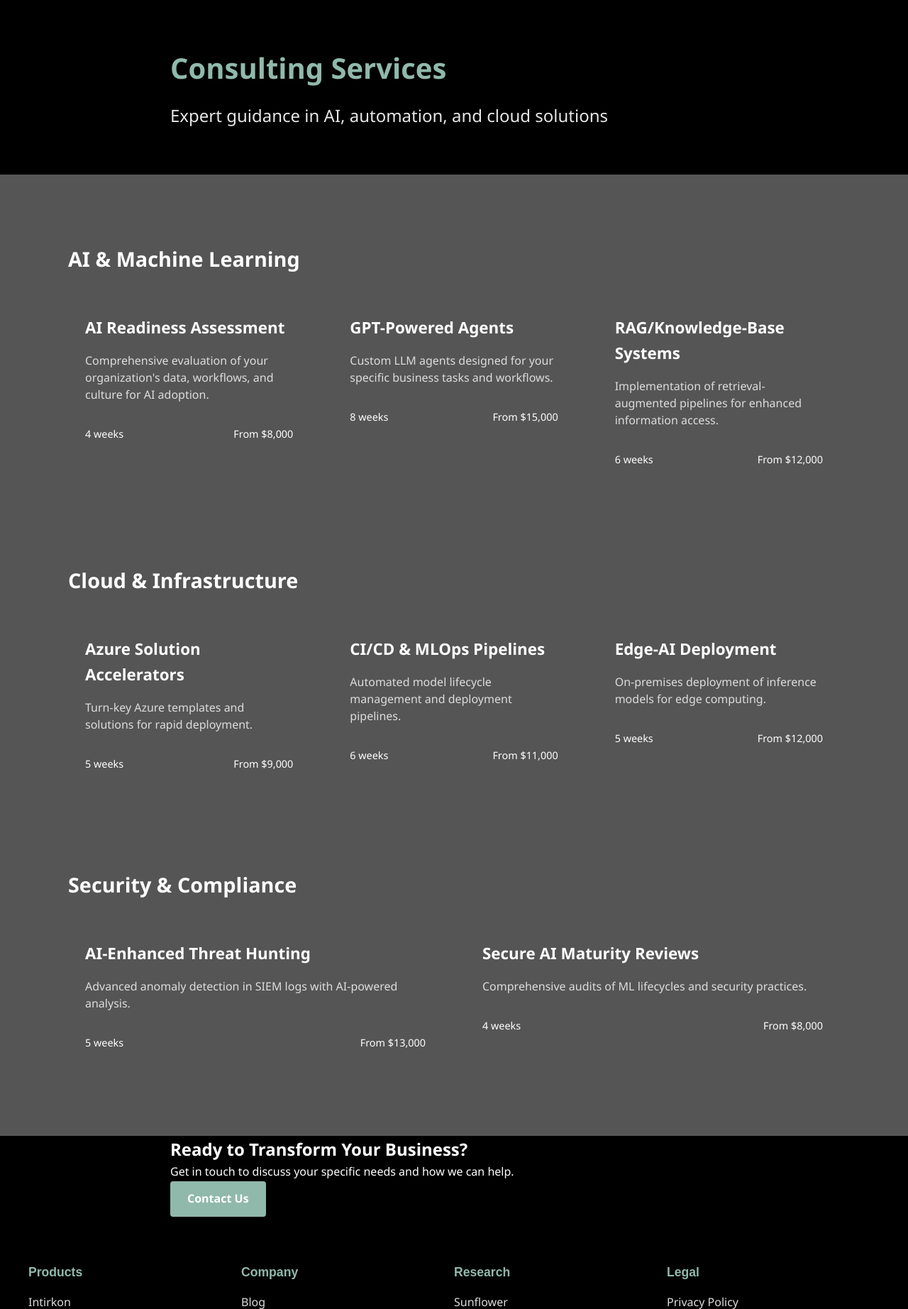
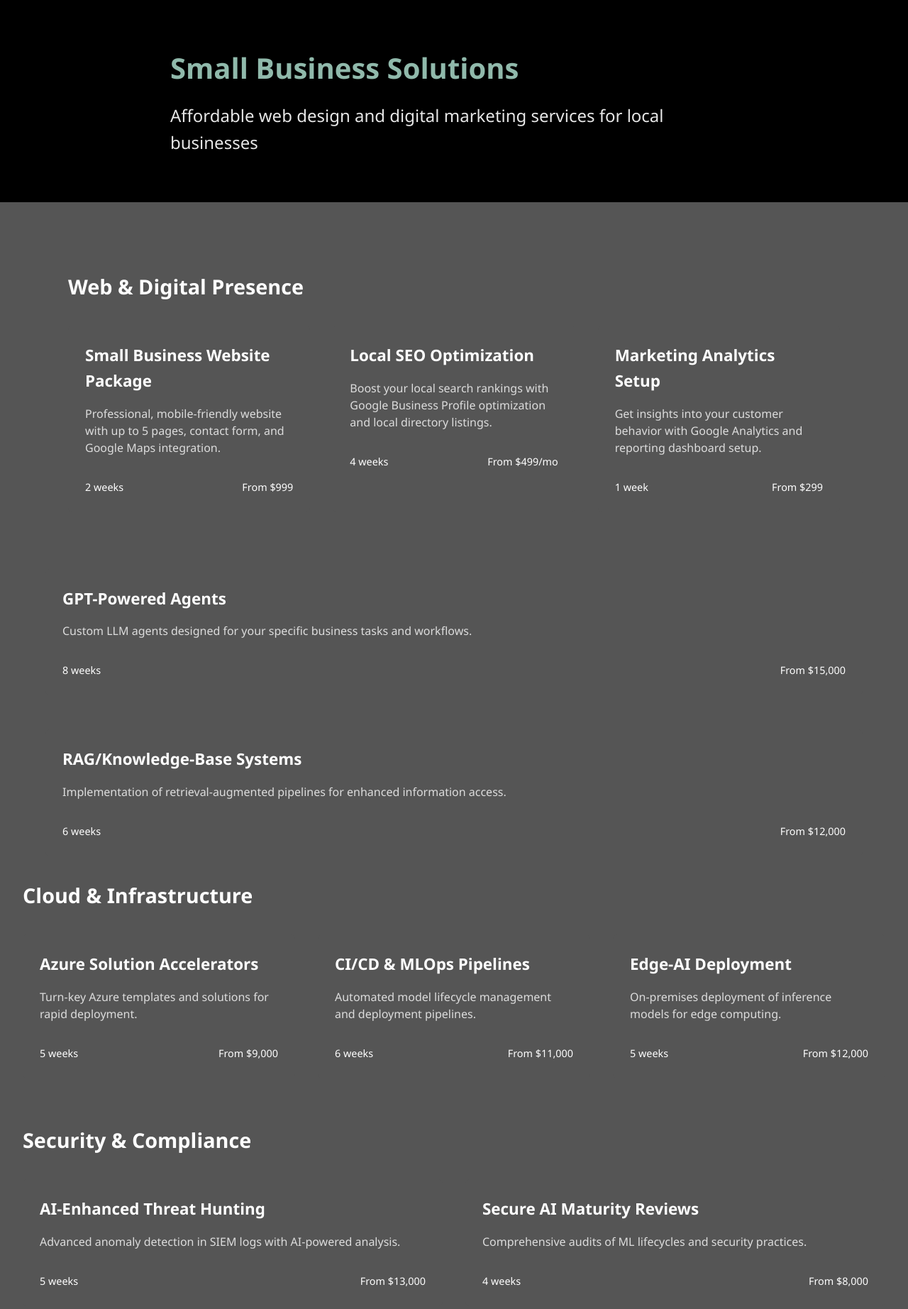
Before and after one commit to schoonercg/netrunsystems, a Flask app: page /consulting in a window 1280 px wide. Shown: the part 117-1962 px from the top of the page at 71% size. Run offline with Flask 3, Linux system fonts and the light colour scheme.

Commit message:
Assistant checkpoint: Update consulting page to focus on small business services
Assistant generated file changes:
- templates/consulting_services.html: Update services to focus on small business web solutions, Update page header for small business focus

---

User prompt:

Affordable small business websites, SEO optimization, and marketing analysis are very popular with our small retail and local businesses. please move those to the top. with approachable prices. do not mention AI.

Replit-Commit-Author: Assistant
Replit-Commit-Session-Id: 69c2221a-5203-4e90-a048-2a57da72fcf5

```diff
--- a/templates/consulting_services.html
+++ b/templates/consulting_services.html
@@ -6,8 +6,8 @@
 {% block content %}
 <section class="page-header">
     <div class="page-header-content">
-        <h1>Consulting Services</h1>
-        <p>Expert guidance in AI, automation, and cloud solutions</p>
+        <h1>Small Business Solutions</h1>
+        <p>Affordable web design and digital marketing services for local businesses</p>
     </div>
 </section>
 
@@ -15,16 +15,34 @@
     <div class="container">
         <div class="services-grid">
             <div class="service-category">
-                <h2>AI & Machine Learning</h2>
+                <h2>Web & Digital Presence</h2>
                 <div class="service-list">
                     <div class="service-item">
-                        <h3>AI Readiness Assessment</h3>
-                        <p>Comprehensive evaluation of your organization's data, workflows, and culture for AI adoption.</p>
+                        <h3>Small Business Website Package</h3>
+                        <p>Professional, mobile-friendly website with up to 5 pages, contact form, and Google Maps integration.</p>
+                        <div class="service-details">
+                            <span class="timeline">2 weeks</span>
+                            <span class="price">From $999</span>
+                        </div>
+                    </div>
+                    <div class="service-item">
+                        <h3>Local SEO Optimization</h3>
+                        <p>Boost your local search rankings with Google Business Profile optimization and local directory listings.</p>
                         <div class="service-details">
                             <span class="timeline">4 weeks</span>
-                            <span class="price">From $8,000</span>
+                            <span class="price">From $499/mo</span>
                         </div>
                     </div>
+                    <div class="service-item">
+                        <h3>Marketing Analytics Setup</h3>
+                        <p>Get insights into your customer behavior with Google Analytics and reporting dashboard setup.</p>
+                        <div class="service-details">
+                            <span class="timeline">1 week</span>
+                            <span class="price">From $299</span>
+                        </div>
+                    </div>
+                </div>
+            </div>
                     <div class="service-item">
                         <h3>GPT-Powered Agents</h3>
                         <p>Custom LLM agents designed for your specific business tasks and workflows.</p>
```
